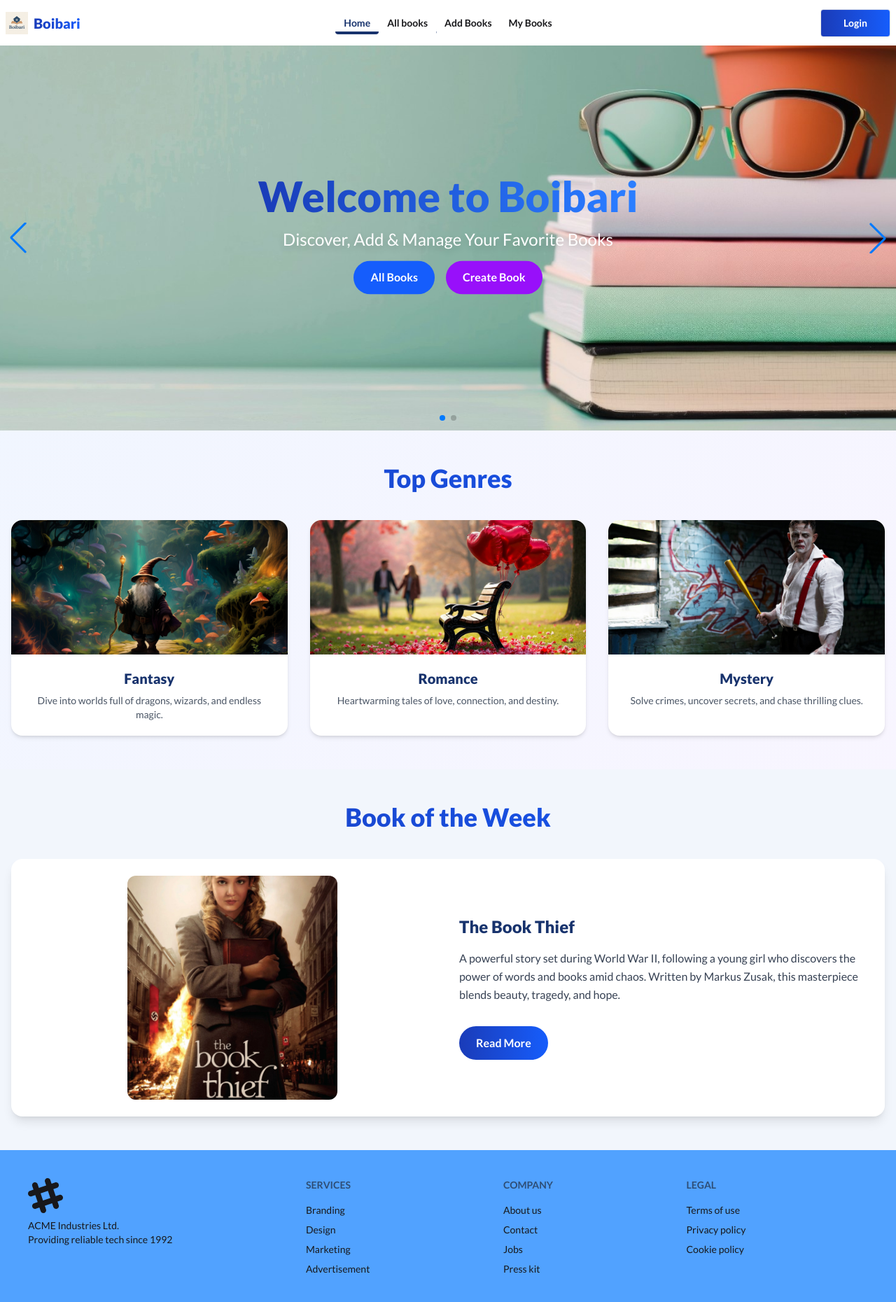
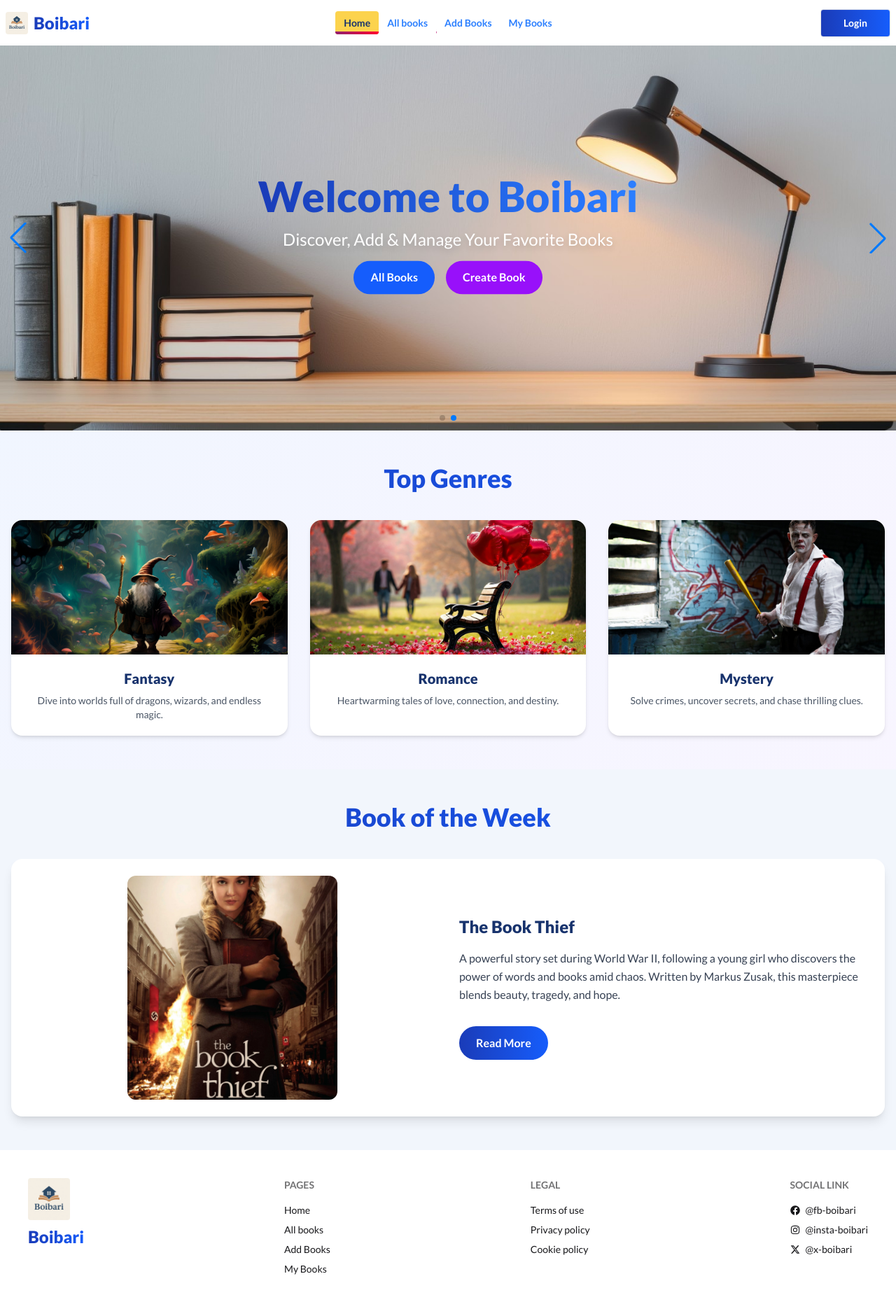
Before and after one commit to Alamin1052/boibari-client, a React (Vite) app: page / in a window 1280 px wide. Shown: the top 1860 px of the page at 70% size. Built offline with nearby package versions, Linux system fonts and the light colour scheme.

Commit message:
footer section ui design done

```diff
--- a/src/Component/Banner.jsx
+++ b/src/Component/Banner.jsx
@@ -1,6 +1,6 @@
 import React from 'react';
 import { Link } from 'react-router';
-import { Navigation, Pagination } from 'swiper/modules';
+import { Autoplay, Navigation, Pagination } from 'swiper/modules';
 import { Swiper, SwiperSlide } from 'swiper/react';
 import 'swiper/css';
 import 'swiper/css/navigation';
@@ -14,23 +14,24 @@ const Banner = () => {
     return (
         <div className="w-full">
             <Swiper
-                modules={[Navigation, Pagination]}
+                modules={[Navigation, Pagination, Autoplay]}
                 navigation
                 pagination={{ clickable: true }}
+                autoplay={{ delay: 3000 }}
                 loop
                 className="w-full h-[400px] md:h-[550px]"
             >
                 {slides.map((img, idx) => (
                     <SwiperSlide key={idx}>
                         <div className="relative w-full h-full">
-                            {/* image part */}
+
                             <img
                                 src={img}
                                 alt={`Slide ${idx + 1}`}
                                 className="absolute inset-0 w-full h-full object-cover object-center"
                             />
 
-                            {/* dark overlay + text */}
+
                             <div className="absolute inset-0  flex flex-col items-center justify-center text-center px-4">
                                 <h1 className="text-4xl md:text-6xl font-extrabold mb-4 bg-gradient-to-r from-blue-800 to-blue-500 bg-clip-text text-transparent">
                                     Welcome to Boibari
--- a/src/Component/ExtraSection.jsx
+++ b/src/Component/ExtraSection.jsx
@@ -14,7 +14,7 @@ const ExtraSection = () => {
                 </h2>
 
                 <div className="grid grid-cols-1 sm:grid-cols-2 lg:grid-cols-3 gap-8">
-                    {/* Genre 1 */}
+
                     <div className="bg-white rounded-2xl shadow-md overflow-hidden hover:shadow-xl transition">
                         <img
                             src={img1}
@@ -31,7 +31,7 @@ const ExtraSection = () => {
                         </div>
                     </div>
 
-                    {/* Genre 2 */}
+
                     <div className="bg-white rounded-2xl shadow-md overflow-hidden hover:shadow-xl transition">
                         <img
                             src={img2}
@@ -48,7 +48,7 @@ const ExtraSection = () => {
                         </div>
                     </div>
 
-                    {/* Genre 3 */}
+
                     <div className="bg-white rounded-2xl shadow-md overflow-hidden hover:shadow-xl transition">
                         <img
                             src={img3}
@@ -68,7 +68,7 @@ const ExtraSection = () => {
             </section>
 
             {/* SECTION 2: Book of the Week */}
-            <section className="py-12 px-4 bg-[#f2f6fc]">
+            <section className="py-12 px-4 max-sm:text-center bg-[#f2f6fc]">
                 <h2 className="text-3xl md:text-4xl font-extrabold text-center mb-10 bg-linear-to-r from-blue-800 to-blue-600 bg-clip-text text-transparent">
                     Book of the Week
                 </h2>
--- a/src/Component/Footer.jsx
+++ b/src/Component/Footer.jsx
@@ -1,40 +1,24 @@
 import React from 'react';
+import logo from '../assets/logo (3).png'
+import { Link, NavLink } from 'react-router';
+import { FaFacebook, FaInstagram } from 'react-icons/fa';
+import { FaXTwitter } from 'react-icons/fa6';
+
 
 const Footer = () => {
     return (
-        <div>
-            <footer className="footer sm:footer-horizontal bg-blue-400 text-base-content p-10">
-                <aside>
-                    <svg
-                        width="50"
-                        height="50"
-                        viewBox="0 0 24 24"
-                        xmlns="http://www.w3.org/2000/svg"
-                        fillRule="evenodd"
-                        clipRule="evenodd"
-                        className="fill-current">
-                        <path
-                            d="M22.672 15.226l-2.432.811.841 2.515c.33 1.019-.209 2.127-1.23 2.456-1.15.325-2.148-.321-2.463-1.226l-.84-2.518-5.013 1.677.84 2.517c.391 1.203-.434 2.542-1.831 2.542-.88 0-1.601-.564-1.86-1.314l-.842-2.516-2.431.809c-1.135.328-2.145-.317-2.463-1.229-.329-1.018.211-2.127 1.231-2.456l2.432-.809-1.621-4.823-2.432.808c-1.355.384-2.558-.59-2.558-1.839 0-.817.509-1.582 1.327-1.846l2.433-.809-.842-2.515c-.33-1.02.211-2.129 1.232-2.458 1.02-.329 2.13.209 2.461 1.229l.842 2.515 5.011-1.677-.839-2.517c-.403-1.238.484-2.553 1.843-2.553.819 0 1.585.509 1.85 1.326l.841 2.517 2.431-.81c1.02-.33 2.131.211 2.461 1.229.332 1.018-.21 2.126-1.23 2.456l-2.433.809 1.622 4.823 2.433-.809c1.242-.401 2.557.484 2.557 1.838 0 .819-.51 1.583-1.328 1.847m-8.992-6.428l-5.01 1.675 1.619 4.828 5.011-1.674-1.62-4.829z"></path>
-                    </svg>
-                    <p>
-                        ACME Industries Ltd.
-                        <br />
-                        Providing reliable tech since 1992
-                    </p>
+        <div className=' bg-base-500'>
+            <footer className="footer container mx-auto sm:footer-horizontal flex justify-between max-sm:flex-col  text-base-content p-10">
+                <aside className='flex flex-col max-sm:justify-center max-sm:items-center max-sm:mx-auto'>
+                    <Link to="/"><img className="w-15 rounded-sm" src={logo} alt="" /></Link>
+                    <Link to="/" className=" bg-linear-to-r from-blue-800 to-blue-600 bg-clip-text text-transparent text-2xl font-extrabold">Boibari</Link>
                 </aside>
                 <nav>
-                    <h6 className="footer-title">Services</h6>
-                    <a className="link link-hover">Branding</a>
-                    <a className="link link-hover">Design</a>
-                    <a className="link link-hover">Marketing</a>
-                    <a className="link link-hover">Advertisement</a>
-                </nav>
-                <nav>
-                    <h6 className="footer-title">Company</h6>
-                    <a className="link link-hover">About us</a>
-                    <a className="link link-hover">Contact</a>
-                    <a className="link link-hover">Jobs</a>
-                    <a className="link link-hover">Press kit</a>
+                    <h6 className="footer-title">Pages</h6>
+                    <li className="list-none"><NavLink to="/" > Home</NavLink></li>
+                    <li className="list-none"><NavLink to="/all-books"> All books</NavLink></li>
+                    <li className="list-none"><NavLink to="/add-books"> Add Books</NavLink></li>
+                    <li className="list-none"><NavLink to="/my-books" > My Books</NavLink></li>
                 </nav>
                 <nav>
                     <h6 className="footer-title">Legal</h6>
@@ -42,8 +26,24 @@ const Footer = () => {
                     <a className="link link-hover">Privacy policy</a>
                     <a className="link link-hover">Cookie policy</a>
                 </nav>
+                <nav>
+                    <h6 className="footer-title">Social Link</h6>
+                    <div className='flex gap-2 items-center'>
+                        <FaFacebook />
+                        <a className="link link-hover">@fb-boibari</a>
+                    </div>
+                    <div className='flex gap-2 items-center'>
+                        <FaInstagram />
+                        <a className="link link-hover">@insta-boibari</a>
+                    </div>
+                    <div className='flex gap-2 items-center'>
+                        <FaXTwitter />
+                        <a className="link link-hover">@x-boibari</a>
+                    </div>
+
+                </nav>
             </footer>
-        </div>
+        </div >
     );
 };
 
--- a/src/Component/Navbar.jsx
+++ b/src/Component/Navbar.jsx
@@ -5,8 +5,8 @@ import "./nav.css";
 
 const Navbar = () => {
     return (
-        <div className='bg-base-100 container mx-auto'>
-            <div className="navbar ">
+        <div className=' bg-base-500'>
+            <div className="navbar container mx-auto">
                 <div className="navbar-start">
                     <div className="dropdown">
                         <div tabIndex={0} role="button" className="btn btn-ghost lg:hidden">
@@ -14,22 +14,22 @@ const Navbar = () => {
                         </div>
                         <ul
                             tabIndex="-1"
-                            className="menu menu-sm dropdown-content bg-base-100 rounded-box z-1 mt-3 w-52 p-2 shadow">
+                            className="menu menu-sm dropdown-content bg-base-100 rounded-box z-1 mt-3 w-52 p-2 shadow text-blue-500">
                             <li><NavLink to="/" className="nav-link font-semibold"> Home</NavLink></li>
                             <li><NavLink to="/all-books" className="nav-link font-semibold"> All books</NavLink></li>
                             <li><NavLink to="/add-books" className="nav-link font-semibold"> Add Books</NavLink></li>
                             <li><NavLink to="/my-books" className="nav-link font-semibold"> My Books</NavLink></li>
                         </ul>
                     </div>
-                    <Link to="/"><img className="w-8 mr-2" src={logo} alt="" /></Link>
-                    <Link to="/" className=" bg-linear-to-r from-blue-800 to-blue-600 bg-clip-text text-transparent text-xl font-extrabold">Boibari</Link>
+                    <Link to="/"><img className="w-8 mr-2 rounded-sm" src={logo} alt="" /></Link>
+                    <Link to="/" className=" bg-linear-to-r from-blue-800 to-blue-600 bg-clip-text text-transparent text-2xl font-extrabold">Boibari</Link>
                 </div>
                 <div className="navbar-center hidden lg:flex">
-                    <ul className="menu menu-horizontal px-1">
-                        <li><NavLink to="/" className="nav-link font-semibold"> Home</NavLink></li>
-                        <li><NavLink to="/all-books" className="nav-link font-semibold"> All books</NavLink></li>
-                        <li><NavLink to="/add-books" className="nav-link font-semibold"> Add Books</NavLink></li>
-                        <li><NavLink to="/my-books" className="nav-link font-semibold"> My Books</NavLink></li>
+                    <ul className="menu menu-horizontal px-1 text-blue-500 text-md">
+                        <li><NavLink to="/" className="nav-link font-bold "> Home</NavLink></li>
+                        <li><NavLink to="/all-books" className="nav-link font-bold"> All books</NavLink></li>
+                        <li><NavLink to="/add-books" className="nav-link font-bold"> Add Books</NavLink></li>
+                        <li><NavLink to="/my-books" className="nav-link font-bold"> My Books</NavLink></li>
 
                     </ul>
                 </div>
--- a/src/Component/nav.css
+++ b/src/Component/nav.css
@@ -22,7 +22,7 @@
     left: 0;
     height: 4px;
     width: 100%;
-    background: #18336d;
+    background: linear-gradient(to right, #1e40af, rgb(255, 3, 45)), rgb(255, 0, 106);
     background-size: 200% auto;
     transition: all 1.5s;
     transform: translateX(-100%);
@@ -34,6 +34,7 @@
 }
 
 .nav-link.active {
+    background-color: #fcd34d;
     color: #18336d;
 }
 
--- a/src/index.css
+++ b/src/index.css
@@ -2,13 +2,6 @@
 @import "tailwindcss";
 @plugin "daisyui";
 
-@plugin "daisyui/theme" {
-  name: "light";
-  default: true;
-  --color-primary: blue;
-  --color-secondary: teal;
-}
-
 * {
   font-family: "Lato", sans-serif;
 }
```
